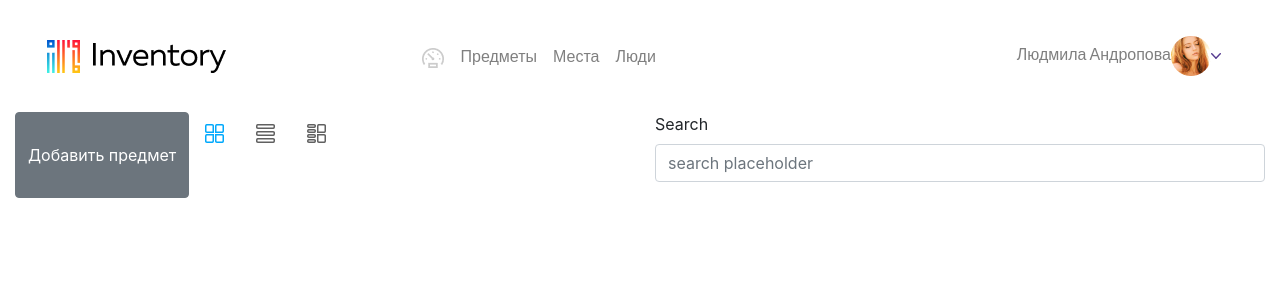
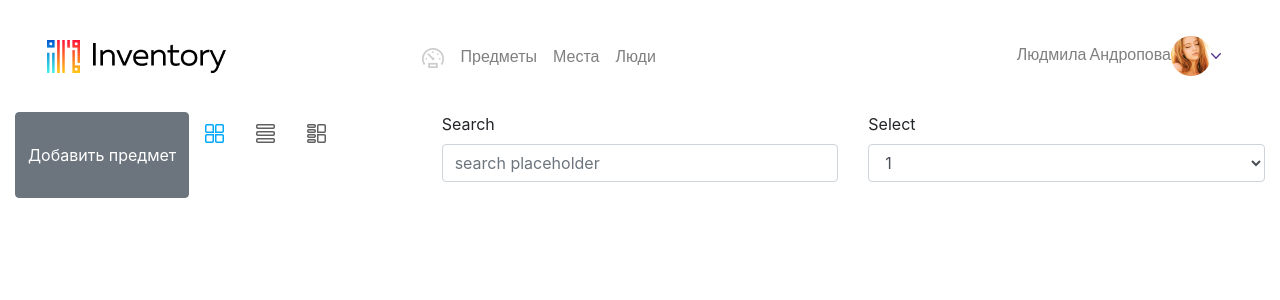
Before and after one commit to coatceatl/inventory, a React app: page / in a window 1280 px wide. Shown: the top 300 px of the page. Built offline with nearby package versions, Linux system fonts and the light colour scheme.

Commit message:
added form select

```diff
--- a/src/components/Top2.jsx
+++ b/src/components/Top2.jsx
@@ -61,6 +61,20 @@ class Top2 extends Component {
                 </FormGroup>
               </Form>
             </Col>
+            <Col>
+              <Form>
+                <FormGroup>
+                  <Label for="exampleSelect">Select</Label>
+                  <Input type="select" name="select" id="exampleSelect">
+                    <option>1</option>
+                    <option>2</option>
+                    <option>3</option>
+                    <option>4</option>
+                    <option>5</option>
+                  </Input>
+                </FormGroup>
+              </Form>
+            </Col>
           </Row>
         </Container>
       </div>
```
Also changed, not shown: 1 other file (tests, documents, lock files or other folders).
